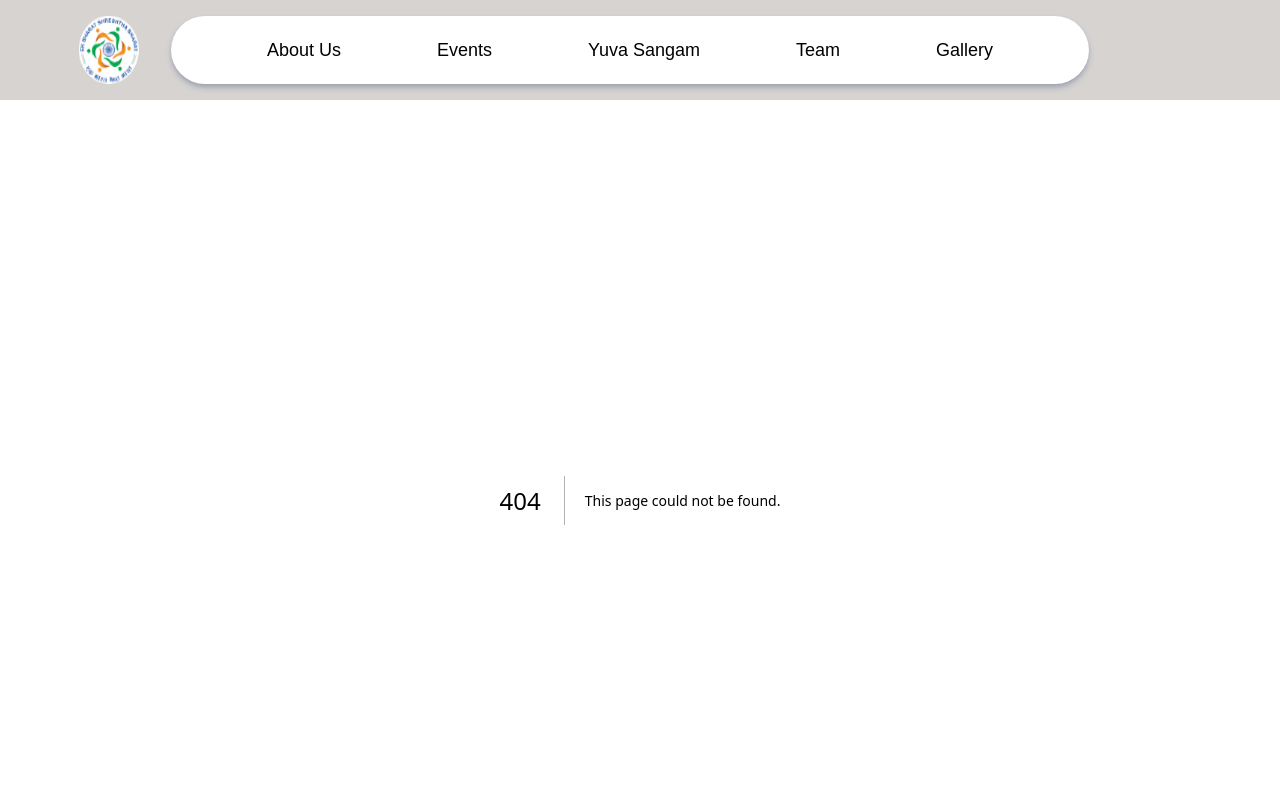
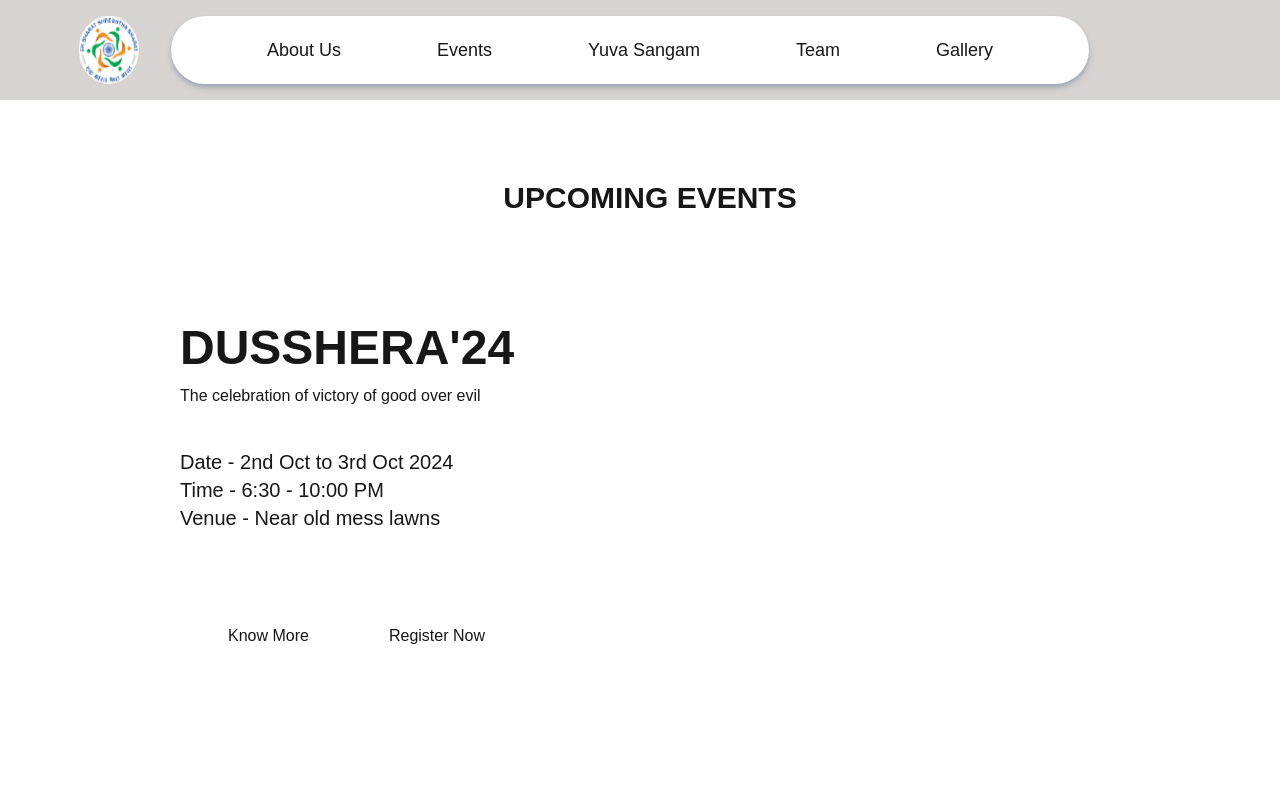
Before and after one commit to EBSB-IITH/EBSB-IITH, a Next.js app: page /events in a window 1280 px wide. Before the commit this address had no page. Shown: the top 800 px of the page. Built offline with nearby package versions, Linux system fonts and the light colour scheme.

Commit message:
created and linked events page to home page

```diff
--- /dev/null
+++ b/src/app/events/page.tsx
@@ -0,0 +1,28 @@
+import Image from "next/image";
+import UpcomingEventHome, { EventDetails } from "@/components/Upcoming-Event-Home";
+
+let dussheraEvent: EventDetails = {
+  title: "DUSSHERA'24",
+  description: "The celebration of victory of good over evil",
+  date: "2nd Oct to 3rd Oct 2024",
+  time: "6:30 - 10:00 PM",
+  venue: "Near old mess lawns"
+};
+
+export default function EventsPage() {
+  return (
+    <main className="min-h-screen flex flex-col items-start">
+      <div className="w-full">
+      <div className="flex flex-col bg-customGray rounded-b-[100px] min-h-[42rem]">
+        <div className="flex flex-col ml-5 mt-20">
+          <div className="flex flex-col ">
+            <div className="font-bold text-center text-3xl">UPCOMING EVENTS</div>
+            <UpcomingEventHome {...dussheraEvent} />
+          </div>
+        </div>
+      </div>
+      </div>
+
+    </main>
+  );
+}
--- /dev/null
+++ b/src/components/Button.tsx
@@ -0,0 +1,14 @@
+export function GrayButton({ text }: { text: string }) {
+	return (
+		<div className="bg-customGray px-6 py-2 rounded-lg ">
+			{text}
+		</div>
+	)
+}
+export function WhiteButton({ text }: { text: string }) {
+	return (
+		<div className="bg-white text-l px-8 py-3 rounded-lg ml-4">
+			{text}
+		</div>
+	)
+}
--- a/src/components/NavBar.tsx
+++ b/src/components/NavBar.tsx
@@ -1,8 +1,10 @@
-export default function Page() {
+import Link from "next/link";
+
+export default function NavBar() {
 	return (
 		<div className={'flex bg-white flex-row shadow-md shadow-gray-400 py-5 px-12 rounded-[40px] *:px-12 text-lg'}>
 			<div>About Us</div>
-			<div>Events</div>
+			<Link href="/events">Events</Link>
 			<div>Yuva Sangam</div>
 			<div>Team</div>
 			<div>Gallery</div>
--- /dev/null
+++ b/src/components/Upcoming-Event-Home.tsx
@@ -0,0 +1,31 @@
+import { WhiteButton } from "./Button"
+
+export interface EventDetails {
+	title: string,
+	description: string,
+	date: string,
+	time: string,
+	venue: string
+}
+export default function UpcomingEventHome({ title, description, date, time, venue }: EventDetails) {
+	return (
+		<div className="flex flex-row bg-customGray mx-24 mt-12 rounded-3xl px-16 py-12 w-4/6">
+			<div className="flex flex-col pr-12">
+				<div className="mb-20">
+					<div className="text-[3rem] font-bold">{title}</div>
+					<div className="mb-10">{description}</div>
+					<div className="text-xl">Date - {date}</div>
+					<div className="text-xl">Time - {time}</div>
+					<div className="text-xl">Venue - {venue}</div>
+				</div>
+				<div className="flex flex-row justify-between pr-8 ">
+					<WhiteButton text="Know More" />
+					<WhiteButton text="Register Now" />
+				</div>
+
+			</div>
+			{/* <div className="bg-stone-100 grow ml-12 my-4">
+			</div> */}
+		</div>
+	)
+}
```
